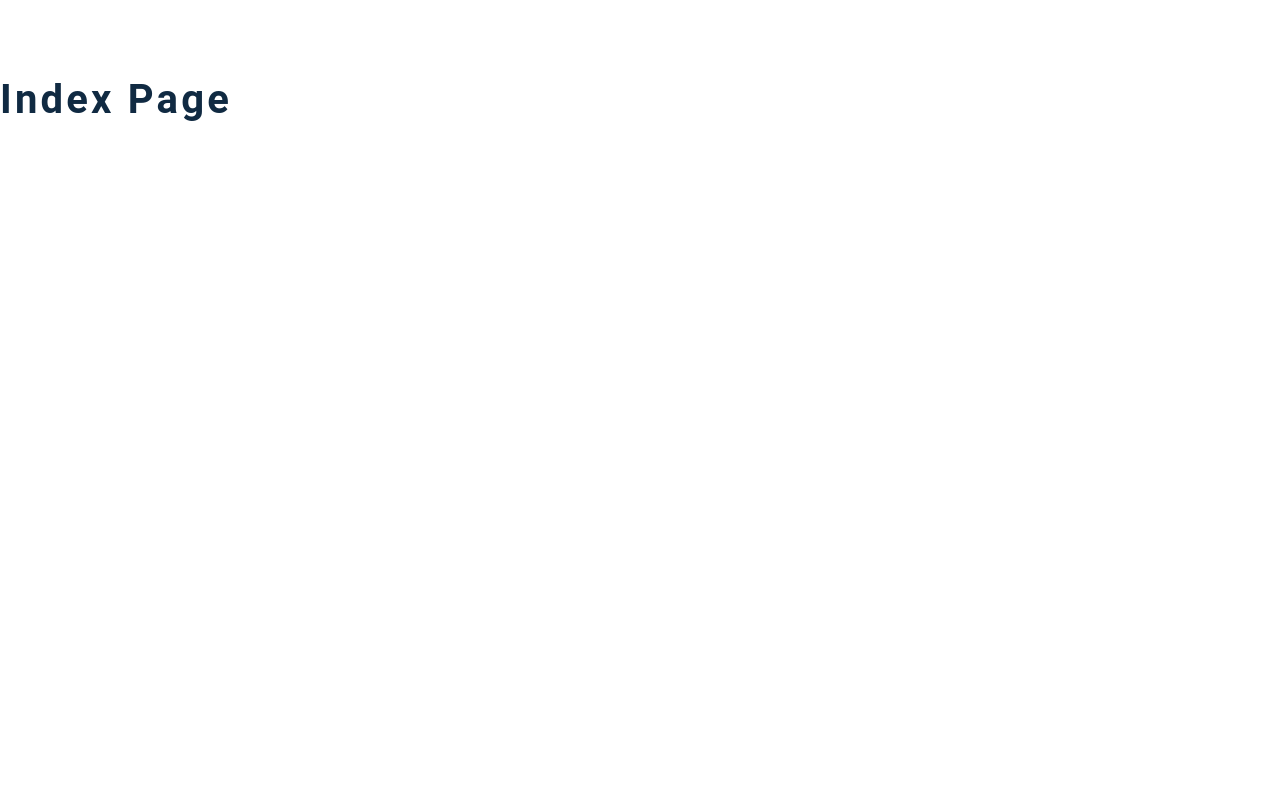
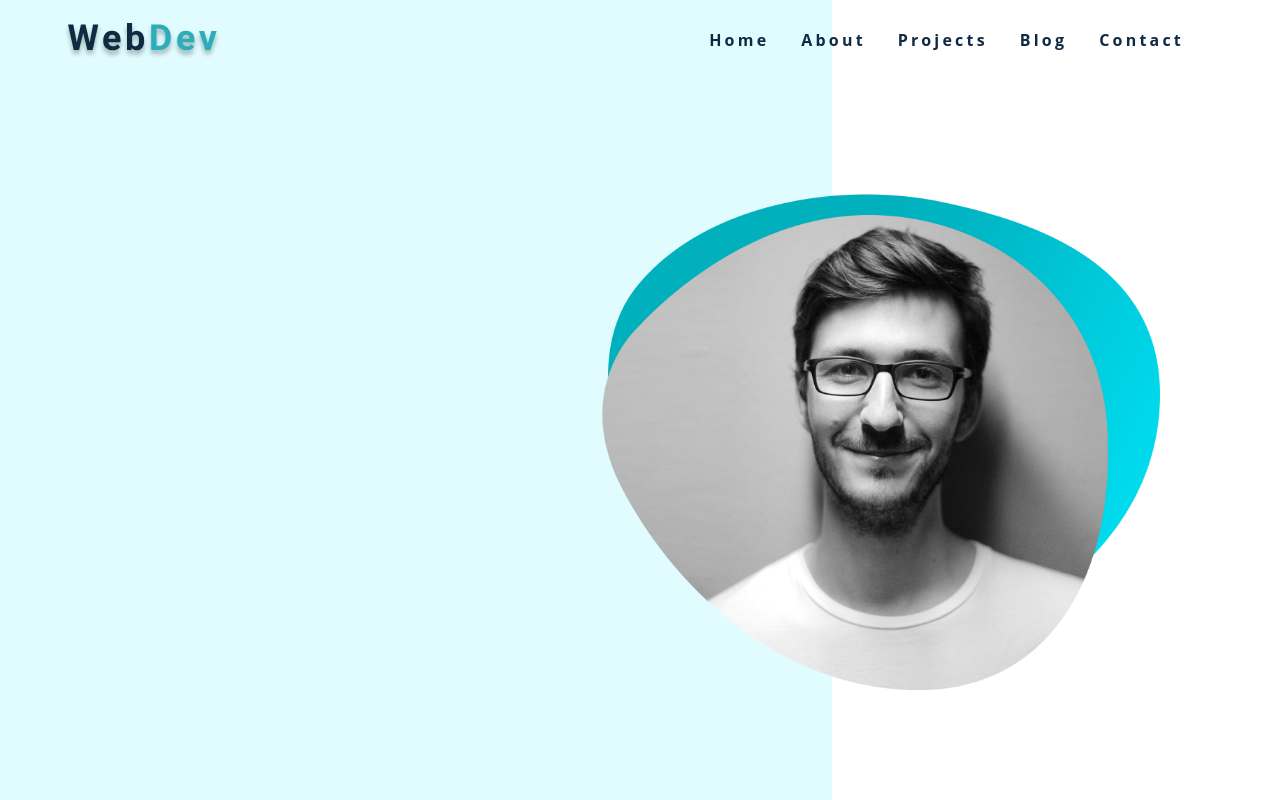
Before and after one commit to Sbongslany/myPortfolio, a Gatsby site: page / in a window 1280 px wide. Built offline with nearby package versions, Linux system fonts and the light colour scheme; Gatsby itself is replaced by a stand-in of ours.

Commit message:
hero/index/layout/links/navbar update

```diff
--- a/src/components/Hero.js
+++ b/src/components/Hero.js
@@ -5,8 +5,32 @@
 import SocialLinks from "../constants/socialLinks"
 // ...GatsbyImageSharpFluid
 
+const query = graphql`
+{
+  file(relativePath: {eq: "hero-img.png"}){
+    childImageSharp{
+      fluid{
+        ...GatsbyImageSharpFluid
+        }
+      }
+    }
+}
+`
+
 const Hero = () => {
-  return <h2>hero component</h2>
+  const {
+    file:{
+      childImageSharp:{fluid},
+    },
+  } = useStaticQuery(query)
+
+  return <header className="hero">
+    <div className="section-center hero-center">
+      <article className="hero-info"> </article>
+      <Image fluid={fluid} className="hero-img"/>
+
+    </div>
+  </header>
 }
 
 export default Hero
--- a/src/components/Layout.js
+++ b/src/components/Layout.js
@@ -6,7 +6,8 @@
 const Layout = ({ children }) => {
   return (
     <>
-      <h2>layout component</h2>
+      <Navbar/>
+      {children}
     </>
   )
 }
--- a/src/components/Navbar.js
+++ b/src/components/Navbar.js
@@ -3,7 +3,18 @@
 import { FaAlignRight } from "react-icons/fa"
 import PageLinks from "../constants/links"
 const Navbar = () => {
-  return <h2>navbar component</h2>
+  return <nav className="navbar">
+    <div className="nav-center">
+      <div className="nav-header">
+        <img src={logo} alt="logo" />
+        <button type="button" className="toggle-btn">
+          <FaAlignRight></FaAlignRight>
+        </button>
+      </div>
+      <PageLinks styleClass="nav-links"></PageLinks>
+
+    </div>
+  </nav>
 }
 
 export default Navbar
--- a/src/constants/links.js
+++ b/src/constants/links.js
@@ -26,6 +26,7 @@
     text: "contact",
     url: "/contact/",
   },
+
 ]
 
 const tempLinks = data.map(link => {
--- a/src/pages/index.js
+++ b/src/pages/index.js
@@ -7,6 +7,8 @@
 import Projects from "../components/Projects"
 import Blogs from "../components/Blogs"
 export default () => {
-  return <h2>index page</h2>
+  return <Layout>
+    <Hero/>
+  </Layout>
 }
 // ...GatsbyImageSharpFluid
```
